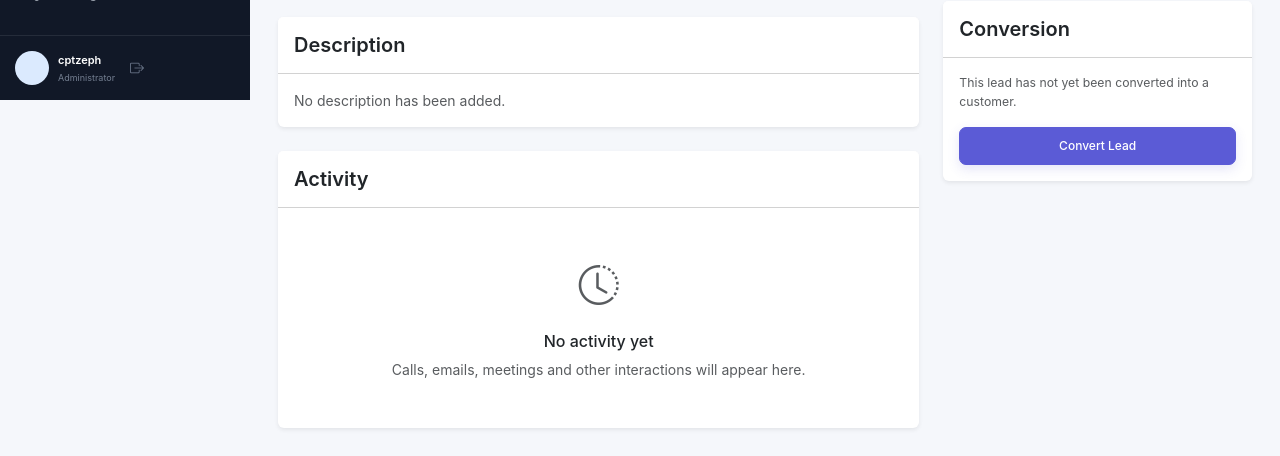
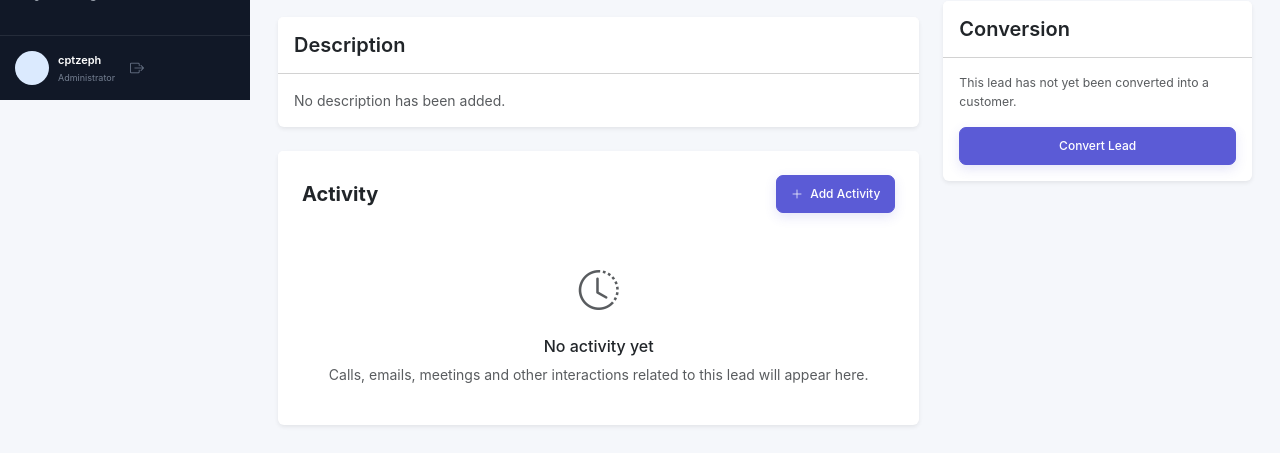
Before and after one commit to Cptzeph23/NEXUS-CRM, a Django app: page /leads/11/ in a window 1280 px wide. Shown: the part 700-1156 px from the top of the page. After the commit the page ends 1129 px from the top, so only its background shows below. Run offline with Django 5.2, Linux system fonts and the light colour scheme; a user stored in the database is signed in; data comes from the database, SQL or seed files in the repository.

Commit message:
activity in leads

```diff
--- a/NexusCRM/crmApp/views.py
+++ b/NexusCRM/crmApp/views.py
@@ -1047,6 +1047,10 @@ def lead_detail(request, pk):
 
     context = {
         "lead": lead,
+        "activities": lead.activities.all(),
+        "can_create_activity": can_manage_activities(
+            request.user
+        ),
     }
 
     return render(
--- a/NexusCRM/templates/crmApp/leads/detail.html
+++ b/NexusCRM/templates/crmApp/leads/detail.html
@@ -410,17 +410,123 @@
 
             <!-- FUTURE ACTIVITY AREA -->
 
+            <!-- ACTIVITIES -->
+
 <div class="card border-0 shadow-sm">
 
-                <div class="card-header bg-white py-3">
+    <div class="card-header bg-white border-0 pt-4 px-4">
 
-                    <h5 class="mb-0 fw-semibold">
+        <div class="d-flex justify-content-between align-items-center">
+
+            <h5 class="fw-bold mb-0">
                 Activity
             </h5>
 
+            {% if can_create_activity %}
+                <a
+                    href="{% url 'activity_create' %}?lead={{ lead.pk }}"
+                    class="btn btn-sm btn-primary"
+                >
+                    <i class="bi bi-plus-lg me-1"></i>
+                    Add Activity
+                </a>
+            {% endif %}
+
         </div>
 
-                <div class="card-body text-center py-5">
+    </div>
+
+    <div class="card-body px-4">
+
+        {% if activities %}
+
+            <div class="list-group list-group-flush">
+
+                {% for activity in activities %}
+
+                    <a
+                        href="{% url 'activity_detail' activity.pk %}"
+                        class="list-group-item list-group-item-action px-0 py-3"
+                    >
+
+                        <div class="d-flex justify-content-between">
+
+                            <div>
+
+                                <div class="d-flex align-items-center gap-2">
+
+                                    {% if activity.activity_type == "call" %}
+
+                                        <i class="bi bi-telephone text-primary"></i>
+
+                                    {% elif activity.activity_type == "email" %}
+
+                                        <i class="bi bi-envelope text-primary"></i>
+
+                                    {% elif activity.activity_type == "meeting" %}
+
+                                        <i class="bi bi-calendar-event text-primary"></i>
+
+                                    {% elif activity.activity_type == "sms" %}
+
+                                        <i class="bi bi-chat-text text-primary"></i>
+
+                                    {% else %}
+
+                                        <i class="bi bi-activity text-primary"></i>
+
+                                    {% endif %}
+
+                                    <span class="fw-semibold">
+                                        {{ activity.subject }}
+                                    </span>
+
+                                </div>
+
+                                <div class="small text-muted mt-1">
+
+                                    {{ activity.get_activity_type_display }}
+
+                                    {% if activity.assigned_to %}
+                                        ·
+                                        {{ activity.assigned_to.get_full_name|default:activity.assigned_to.username }}
+                                    {% endif %}
+
+                                </div>
+
+                                {% if activity.description %}
+
+                                    <div class="small text-muted mt-2">
+                                        {{ activity.description|truncatewords:25 }}
+                                    </div>
+
+                                {% endif %}
+
+                            </div>
+
+                            <div class="text-end">
+
+                                <div class="small text-muted">
+                                    {{ activity.activity_date|date:"d M Y" }}
+                                </div>
+
+                                <div class="small text-muted">
+                                    {{ activity.activity_date|date:"H:i" }}
+                                </div>
+
+                            </div>
+
+                        </div>
+
+                    </a>
+
+                {% endfor %}
+
+            </div>
+
+        {% else %}
+
+            <div class="text-center py-4">
 
                 <i class="bi bi-clock-history fs-1 text-muted"></i>
 
@@ -429,11 +535,13 @@
                 </h6>
 
                 <p class="text-muted mb-0">
+                    Calls, emails, meetings and other interactions
+                    related to this lead will appear here.
+                </p>
 
-                        Calls, emails, meetings and other
-                        interactions will appear here.
+            </div>
 
-                    </p>
+        {% endif %}
 
     </div>
 
```
Lines whose indentation alone changed are shown as unchanged.
